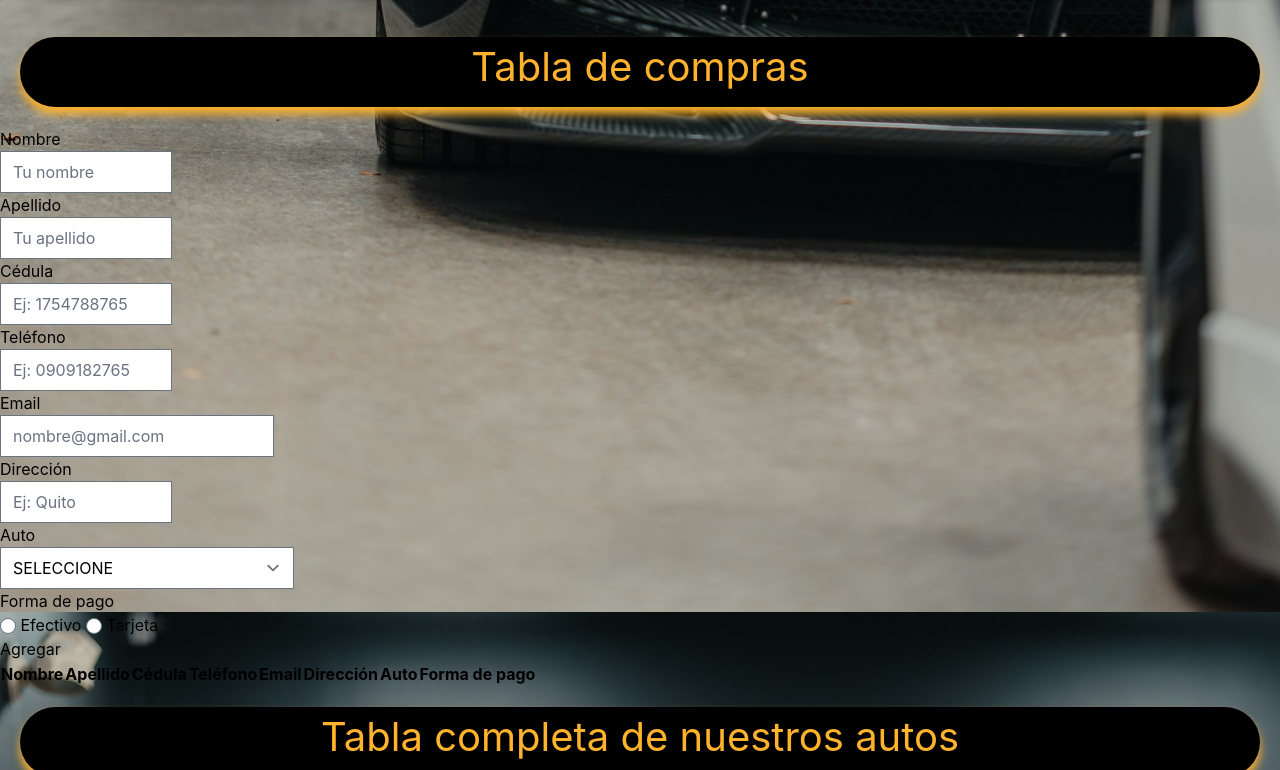
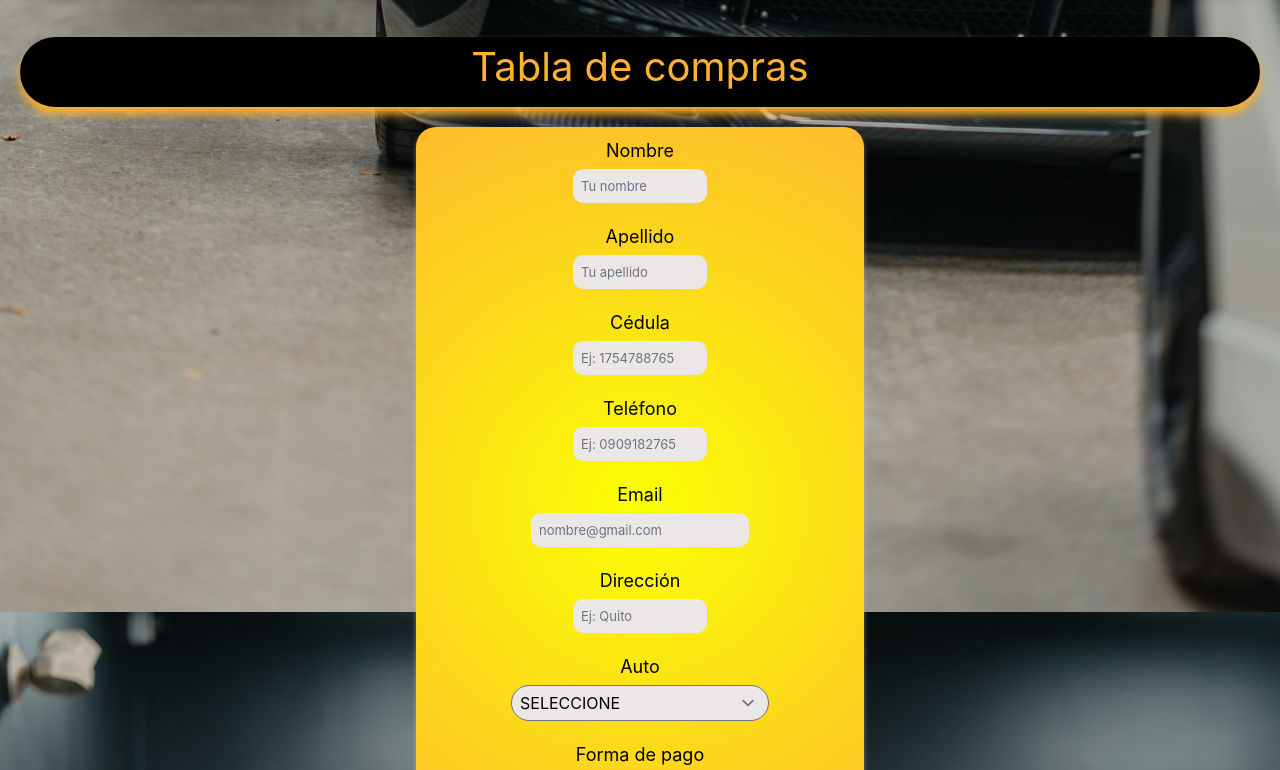
Before and after one commit to GersonTeranGT/LuxDrive-Taller2, a plain HTML site: page pages/productos.html in a window 1280 px wide. Shown: the part 1308-2078 px from the top of the page. Drawn offline with nearby package versions, Linux system fonts and the light colour scheme.

Commit message:
boton-clic

```diff
--- a/css/styles.css
+++ b/css/styles.css
@@ -81,11 +81,11 @@ main p {
     align-content: center;
 }
 
-.parrafo{
+.parrafo {
     text-align: justify;
 }
 
-#menup{
+#menup {
     color: #c39845;
     text-align: right;
 }
@@ -122,7 +122,7 @@ main p {
     height: 100%;
 }
 
-#tienda{
+#tienda {
     padding: 10px;
     text-align: center;
     background-color: #000000;
@@ -200,7 +200,7 @@ main p {
     box-shadow: 0 10px 10px #FFB22C;
 }
 
-.autos img{
+.autos img {
     border-radius: 10px;
 }
 
@@ -208,7 +208,129 @@ main p {
     text-align: center;
 }
 
+.labels {
+    color: black;
+    font-size: 18px;
+    margin: 20px;
+    border-bottom: 20px;
 
+}
+
+#seccion_formulario {
+    margin-bottom: 20px;
+    margin-top: 20px;
+}
+
+#formulario {
+    background: #ffd503;
+    background: radial-gradient(circle, #fbff03, #FDBB2D);
+    text-align: center;
+    width: 35%;
+    border-radius: 20px;
+    padding-top: 10px;
+    box-shadow: 0 4px 5px rgba(216, 199, 199, 0.5);
+}
+
+#formulario input {
+    margin-bottom: 20px;
+    margin-top: 5px;
+    border-radius: 10px;
+    padding: 5px 8px;
+    text-align: left;
+    border: none;
+    font-size: 13px;
+    outline: none;
+    background-color: rgb(236, 231, 231);
+}
+
+#formulario select {
+    border-radius: 20px;
+    padding: 5px 8px;
+    outline: none;
+    background-color: rgb(236, 231, 231);
+}
+
+.container_formulario {
+    display: flex;
+    align-items: center;
+    justify-content: center;
+
+}
+
+#formulario select {
+    margin-bottom: 20px;
+    margin-top: 5px;
+}
+
+#boton_enviar {
+    border-radius: 15px;
+    margin-bottom: 19px;
+    padding: 7px 10px;
+    background-color: #f9ffd8;
+    cursor: pointer;
+}
+
+.container_table {
+    display: flex;
+    align-content: center;
+    justify-content: center;
+
+}
+
+#cabecera {
+    background-color: #FDBB2D;
+    border-color: #FDBB2D;
+}
+
+#tabla {
+    background-color: #f9ffd8;
+    border-collapse: collapse;
+}
+
+#tabla,
+#tabla th,
+#tabla td {
+    border: 1px solid #333;
+}
+
+#tabla th,
+#tabla td {
+    padding: 8px;
+    text-align: center;
+}
+
+
+
+#botonI {
+    /*background-color: #FFFBDE;
+    /* color claro
+    color: black;
+    padding: 10px 20px;
+    border: none;
+    border-radius: 25px;
+    cursor: pointer;
+    font-size: 16px;
+    filter: drop-shadow(1px 1px 3px rgba(128, 255, 0, 0.776));*/
+
+    display: inline-block; padding: 10px 15px;
+    font-size: 15px; font-weight: bold;
+    color: #71847d; text-transform: uppercase;
+    text-decoration: none;
+    background-color: transparent;
+    border: 3px solid #aab9aa;
+    border-radius: 10px;
+    box-shadow: 0 0 5px #d3dac1, 0 0 10px #dcddcf, 0 0 10px #6e837b;
+    transition: all 0.4s ease;
+    position: relative; overflow: hidden;
+    margin-bottom: 20px;
+    margin-top: 10px;
+}
+
+.cambiado {
+    background-color: #FFD700;
+    /* color al hacer clic */
+    color: black;
+}
 
 
 @media (max-width: 768px) {
--- a/js/productos.js
+++ b/js/productos.js
@@ -34,4 +34,11 @@ botonEnviar.onclick = function (event) {
     alert("Datos agregados a la tabla");
     document.querySelector("table tbody").appendChild(nuevaFila);
     document.getElementById("formulario").reset();//limpiar el formulario
+    botonEnviar.style.backgroundColor = "orange";
 };
+
+const boton = document.getElementById('boton_agregar');
+
+boton.addEventListener('click', function () {
+    boton.style.backgroundColor = 'blue';
+});
--- a/pages/productos.html
+++ b/pages/productos.html
@@ -736,7 +736,8 @@
                 Tarjeta
             </label>
             <br>
-            <button id="boton_enviar">Agregar</button>
+            <button id="botonI" >Clic aqui</button>
+            <script src="/js/productos.js"></script>
         </form>
         </div>
 
```
